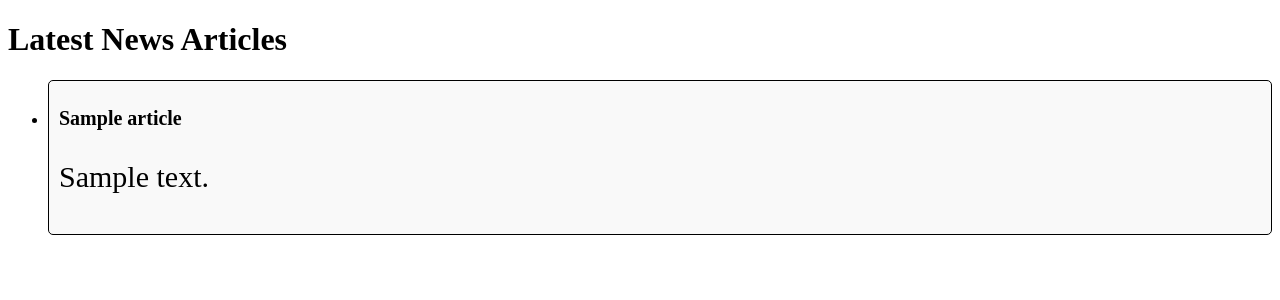
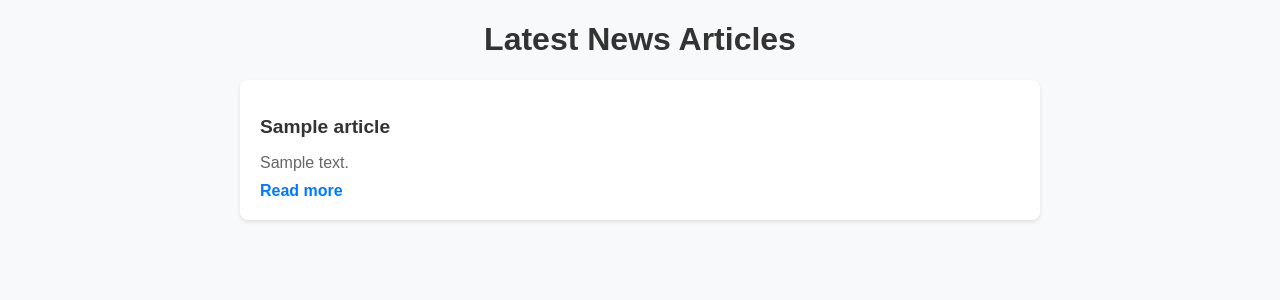
Before and after one commit to SeaWal/newsflash, a Flask app: template web/templates/index.html in a window 1280 px wide. Shown: the top 300 px of the page. Run offline with Flask 3, Linux system fonts and the light colour scheme; the template is opened without the code that fills it: most values are stand-ins (such as "Sample title", 1, 10 or a date in 2020).

Commit message:
add links and better styling

```diff
--- a/web/static/styles/index.css
+++ b/web/static/styles/index.css
@@ -1,16 +1,56 @@
+
+body {
+    font-family: Arial, sans-serif;
+    background-color: #f8f9fa;
+    margin: 0;
+    padding: 0;
+}
+
+.news-item-list {
+    max-width: 800px;
+    margin: 0 auto;
+    padding: 20px;
+    list-style: none;
+    padding: 0;
+}
+
+h1 {
+    color: #333;
+    text-align: center;
+}
+
 .news-item {
-    border: 1px solid #000;
-    padding: 10px;
+    background-color: #fff;
+    border-radius: 8px;
+    box-shadow: 0 2px 4px rgba(0, 0, 0, 0.1);
     margin-bottom: 20px;
-    border-radius: 5px;
-    background-color: #f9f9f9;
+    padding: 20px;
 }
 
 .news-item-title {
-    font-size: 20px;
-    margin-bottom: 5px;
+    color: #333;
+    font-size: 1.2rem;
+    margin-bottom: 10px;
 }
 
 .news-item-summary {
-    font-size: 30px;
+    color: #666;
+    font-size: 1rem;
+    margin-bottom: 10px;
 }
+
+.news-item-link {
+    color: #007bff;
+    text-decoration: none;
+    font-weight: bold;
+}
+
+.news-item-link:hover {
+    text-decoration: underline;
+}
+
+@media (max-width: 768px) {
+    .container {
+        padding: 10px;
+    }
+}
--- a/web/templates/index.html
+++ b/web/templates/index.html
@@ -13,6 +13,8 @@
             <li class = "news-item">
                 <h2 class="news-item-title">{{ article.title }}</h2>
                 <p class="news-item-summary">{{ article.summary }}</p>
+                <a href="{{ article.href }}" class="news-item-link">Read more</a>
+                <!-- <p class="news-item-source">Source: {{ article.source }}</p> -->
             </li>
         {% endfor %}
     </ul>
```
